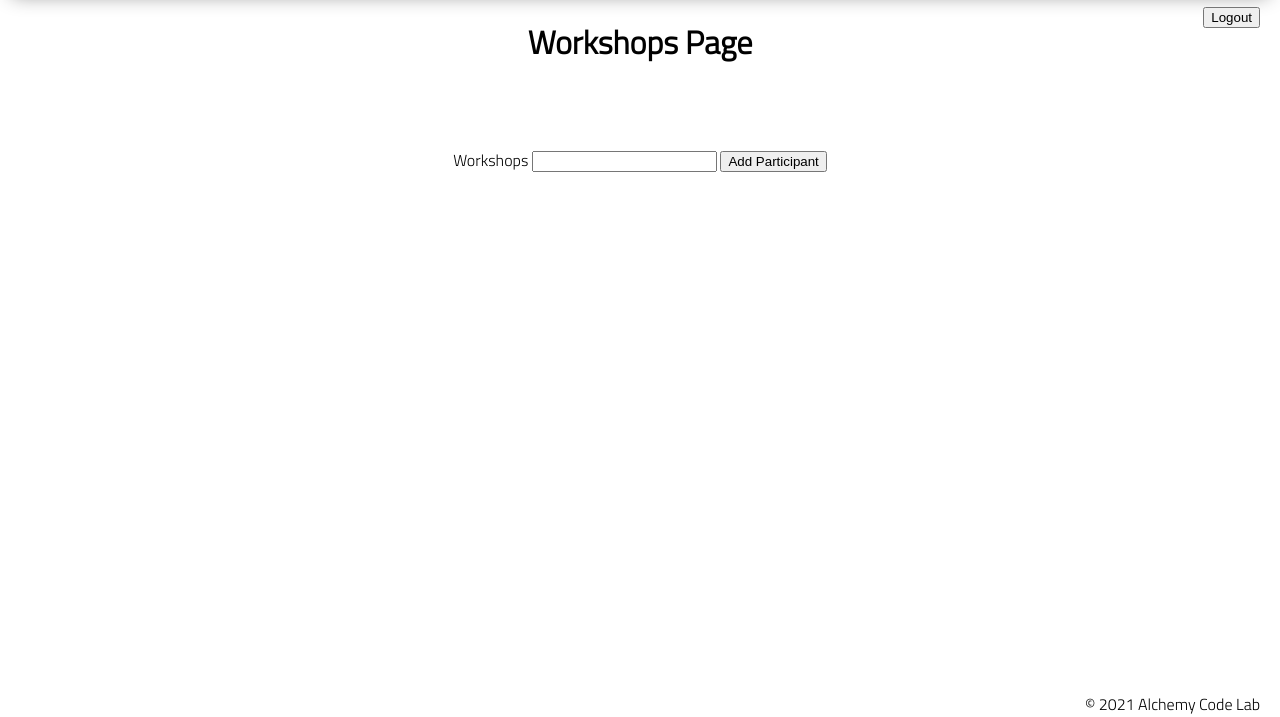
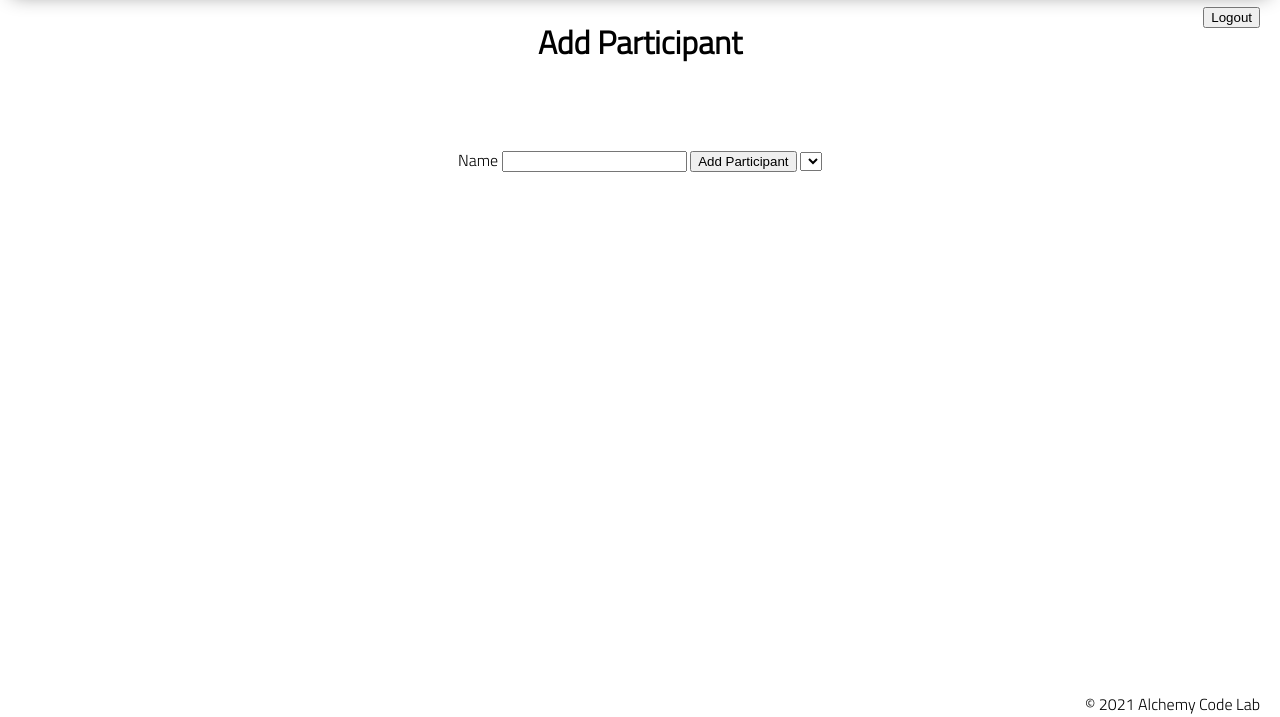
Before and after one commit to PeteSeeling/workshop-organizer, a plain HTML site: page create-folder/index.html in a window 1280 px wide. Shown: the part 83-800 px from the top of the page. Drawn offline with nearby package versions, Linux system fonts and the light colour scheme.

Commit message:
worshops html done. dropdown fixed

```diff
--- a/create-folder/index.html
+++ b/create-folder/index.html
@@ -21,15 +21,19 @@
     </header>
     <button id="logout">Logout</button>
     <main>
-        <h1>Workshops Page</h1>
+        <h1>Add Participant</h1>
         <section class="participants-section">
             <div id="participants-div">
                 <form id="participant-form">
-                    <dropdown class="dropdown">Workshops
-                    </dropdown>
+                    <label>Name
                     <input name="participant-input">
+                </label>
+
                     <button id="add-participant">Add Participant</button>
 
+                    <label>
+                        <select name="worshop_id"></select>
+                    </label>
                 </form>
             </div>
         </section>
```
